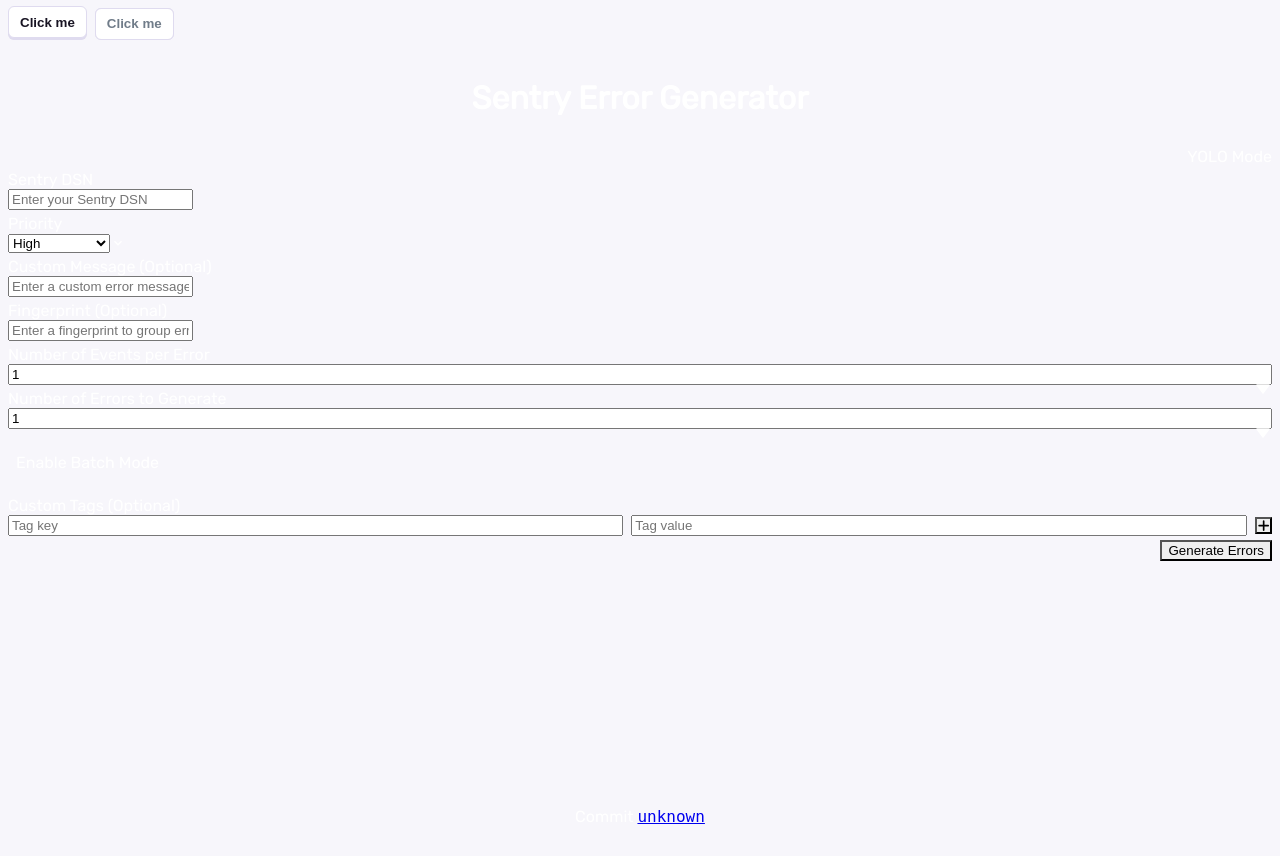
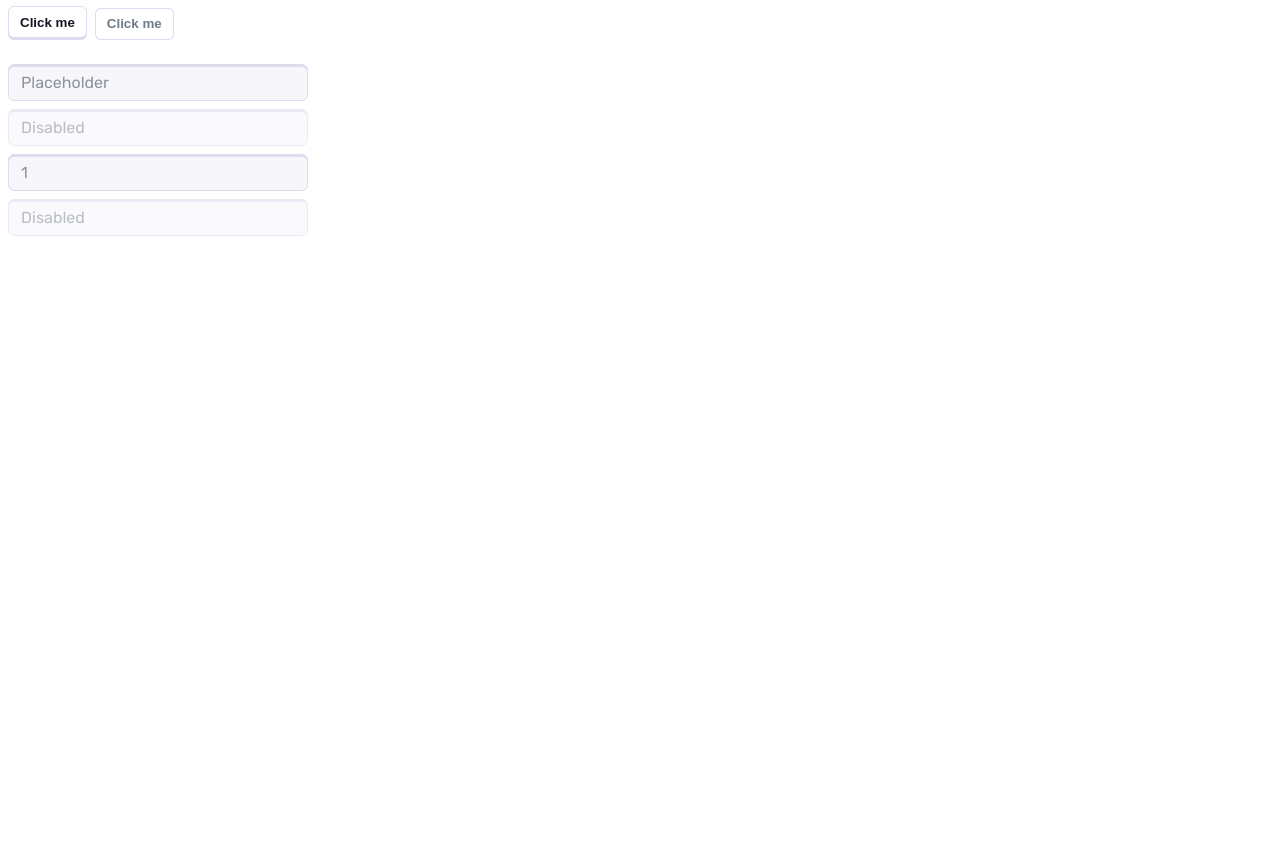
Before and after one commit to getsentry/error-generator, a Next.js app: page / in a window 1280 px wide. After the commit the page ends 800 px from the top, so only its background shows below. Built offline with nearby package versions, Linux system fonts and the light colour scheme.

Commit message:
💄 more styling, dropping for now

```diff
--- /dev/null
+++ b/app/components/input.tsx
@@ -0,0 +1,39 @@
+'use client';
+
+import styled from '@emotion/styled';
+
+export const Input = styled.input`
+  display: block;
+  margin: 0 8px 8px 0;
+  font-family: inherit;
+  font-size: inherit;
+  width: 100%;
+  color: ${({ theme }) => theme.colors.gray500};
+  background: ${({ theme }) => theme.colors.surface400};
+  box-shadow: 0px 2px 0px 0px ${({ theme }) => theme.colors.surface100} inset;
+  border: 1px solid ${({ theme }) => theme.colors.surface100};
+  padding: 8px 12px;
+  border-radius: 6px;
+  resize: vertical;
+  transition: all 0.1s;
+  cursor: text;
+  outline: 2px solid transparent;
+  &::placeholder {
+    color: ${({ theme }) => theme.colors.gray300};
+    opacity: 0.8;
+  }
+  &[disabled],
+  &[aria-disabled='true'] {
+    color: ${({ theme }) => theme.colors.gray300};
+    cursor: not-allowed;
+    opacity: 0.6;
+    &::placeholder {
+      color: ${({ theme }) => theme.colors.gray300};
+    }
+  }
+  &:focus,
+  &:focus-visible,
+  :focus-within {
+    outline-color: ${({ theme }) => theme.colors.purple300};
+  }
+`;
--- a/app/page.tsx
+++ b/app/page.tsx
@@ -1,14 +1,22 @@
 import React from 'react';
-import { Box, Container, Heading, Text, VStack, Link } from '@chakra-ui/react';
-import ErrorGenerator from './ErrorGenerator';
+// import { Box, Container, Heading, Text, VStack, Link } from '@chakra-ui/react';
+// import ErrorGenerator from './ErrorGenerator';
 import { Button } from '@/app/components/button';
+import { Input } from '@/app/components/input';
 
 export default function Page() {
   return (
     <>
       <Button>Click me</Button>
       <Button disabled>Click me</Button>
-      <Box
+      <div style={{ margin: '16px 0', maxWidth: '300px' }}>
+        <Input placeholder="Placeholder" />
+        <Input disabled placeholder="Disabled" />
+        <Input type="number" placeholder="1" />
+        <Input disabled type="number" placeholder="Disabled" />
+      </div>
+
+      {/* <Box
         minHeight="100vh"
         bg="background.dark"
         color="white"
@@ -38,7 +46,7 @@
             </Link>
           </Text>
         </Box>
-      </Box>
+      </Box> */}
     </>
   );
 }
--- a/app/styles.tsx
+++ b/app/styles.tsx
@@ -1,59 +1,6 @@
 'use client';
 
-import styled from '@emotion/styled';
 import { css, Global, useTheme } from '@emotion/react';
-
-export const Input = styled.input`
-  display: block;
-  width: 100%;
-  color: ${({ theme }) => theme.colors.gray500};
-  background: ${({ theme }) => theme.colors.surface400};
-  box-shadow: 0px 2px 0px 0px ${({ theme }) => theme.colors.gray300} inset;
-  border: 1px solid ${({ theme }) => theme.colors.gray300};
-  padding: 8px 12px;
-  border-radius: 6px;
-  resize: vertical;
-  transition:
-    border 0.1s,
-    box-shadow 0.1s;
-  cursor: text;
-
-  &::placeholder {
-    color: ${({ theme }) => theme.colors.gray400};
-    opacity: 1;
-  }
-
-  &[disabled],
-  &[aria-disabled='true'] {
-    color: ${({ theme }) => theme.colors.gray300};
-    cursor: not-allowed;
-    opacity: 0.6;
-
-    &::placeholder {
-      color: ${({ theme }) => theme.colors.gray300};
-    }
-  }
-
-  &:focus,
-  &:focus-visible,
-  :focus-within {
-    outline: 2px solid ${({ theme }) => theme.colors.purple300};
-    outline-offset: 2px;
-    border-color: ${({ theme }) => theme.colors.purple300};
-  }
-
-  &[type='number'] {
-    appearance: textfield;
-    -moz-appearance: textfield;
-    font-variant-numeric: tabular-nums;
-  }
-
-  &::-webkit-outer-spin-button,
-  &::-webkit-inner-spin-button {
-    -webkit-appearance: none;
-    margin: 0;
-  }
-`;
 
 export function GlobalStyles() {
   const theme = useTheme();
@@ -64,7 +11,7 @@
           box-sizing: border-box;
         }
         body {
-          background: ${theme.colors.surface400};
+          background: ${theme.colors.surface500};
           color: ${theme.colors.gray400};
           font-family: 'Rubik', sans-serif;
           font-size: 16px;
```
